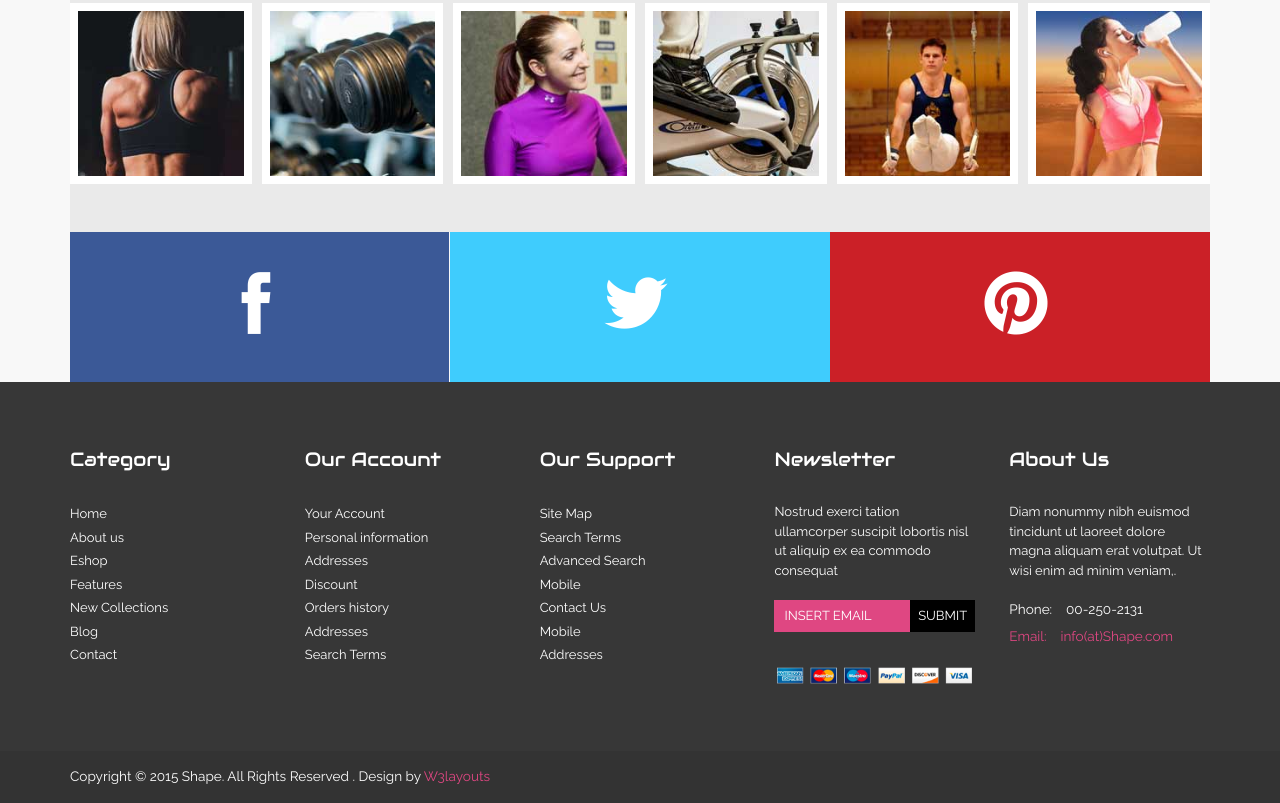
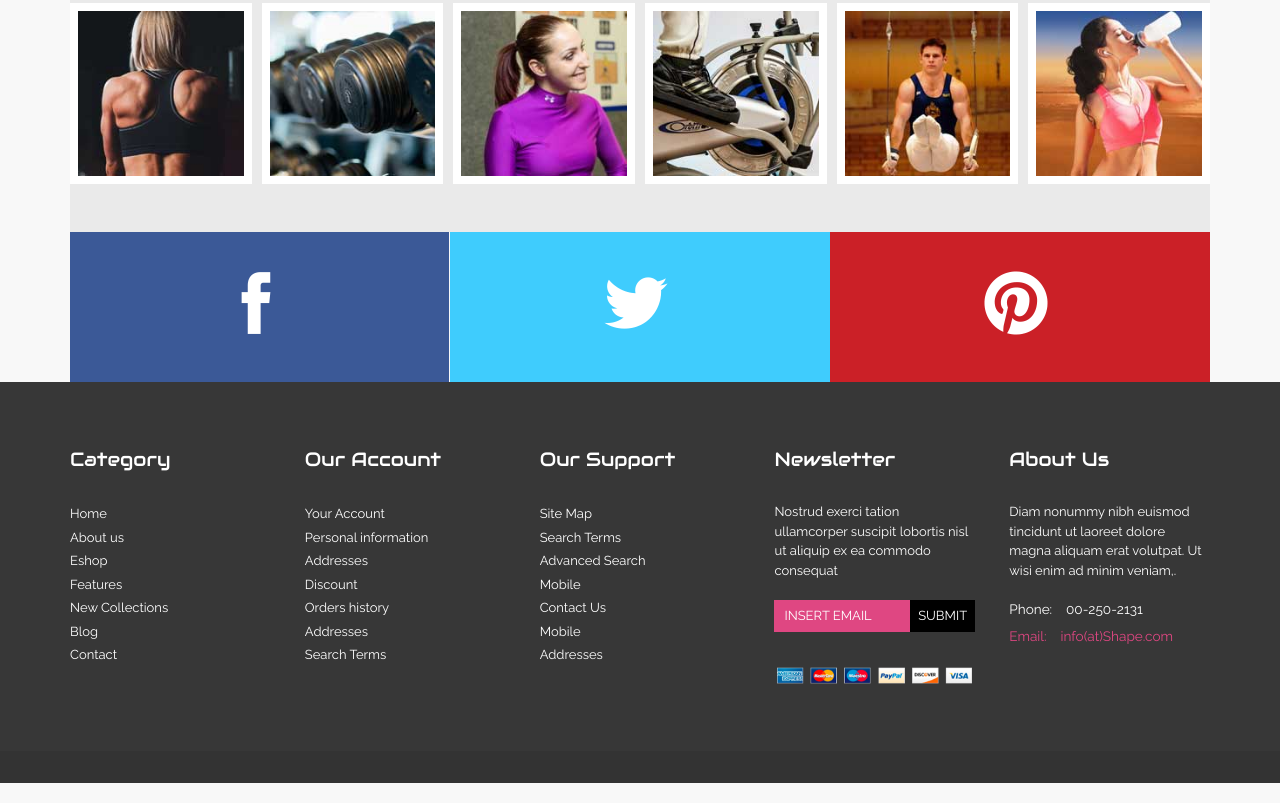
Before and after one commit to dinecaleb/Caleb-Tony, a plain HTML site: page index.html in a window 1280 px wide. Shown: the part 2849-3652 px from the top of the page. Drawn offline with Linux system fonts and the light colour scheme.

Commit message:
Remove Credentials

```diff
--- a/index.html
+++ b/index.html
@@ -1,9 +1,3 @@
-<!--A Design by W3layouts
-Author: W3layout
-Author URL: http://w3layouts.com
-License: Creative Commons Attribution 3.0 Unported
-License URL: http://creativecommons.org/licenses/by/3.0/
--->
 <!DOCTYPE HTML>
 <html>
 <head>
@@ -503,8 +497,7 @@ Smartphone Compatible web template, free webdesigns for Nokia, Samsung, LG, Sony
         <div class="footer_bottom">
         	<div class="container">
         		<div class="copy">
-				   <p>Copyright &copy; 2015 Shape. All Rights Reserved . Design by <a href="http://w3layouts.com/" target="_blank">W3layouts</a> </p>
-			    </div>
+				   </div>
         	</div>
         </div>
 </body>
```
Also changed, not shown: 404.html (+1 -8 lines), apparel.html (+1 -8 lines), checkout.html (+1 -8 lines), contact.html (+1 -8 lines), login.html (+1 -8 lines), register.html (+1 -8 lines), single.html (+0 -6 lines).
